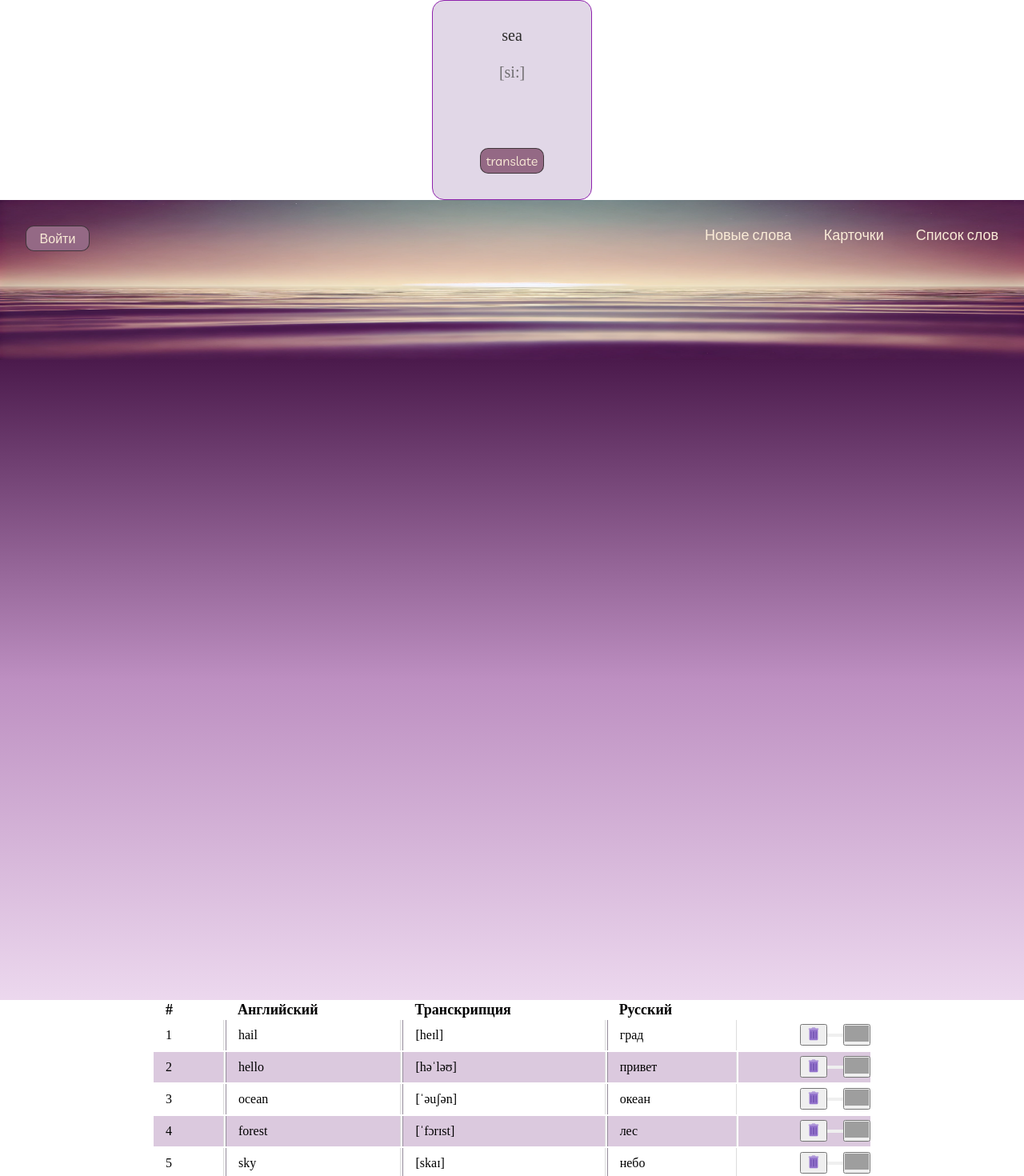
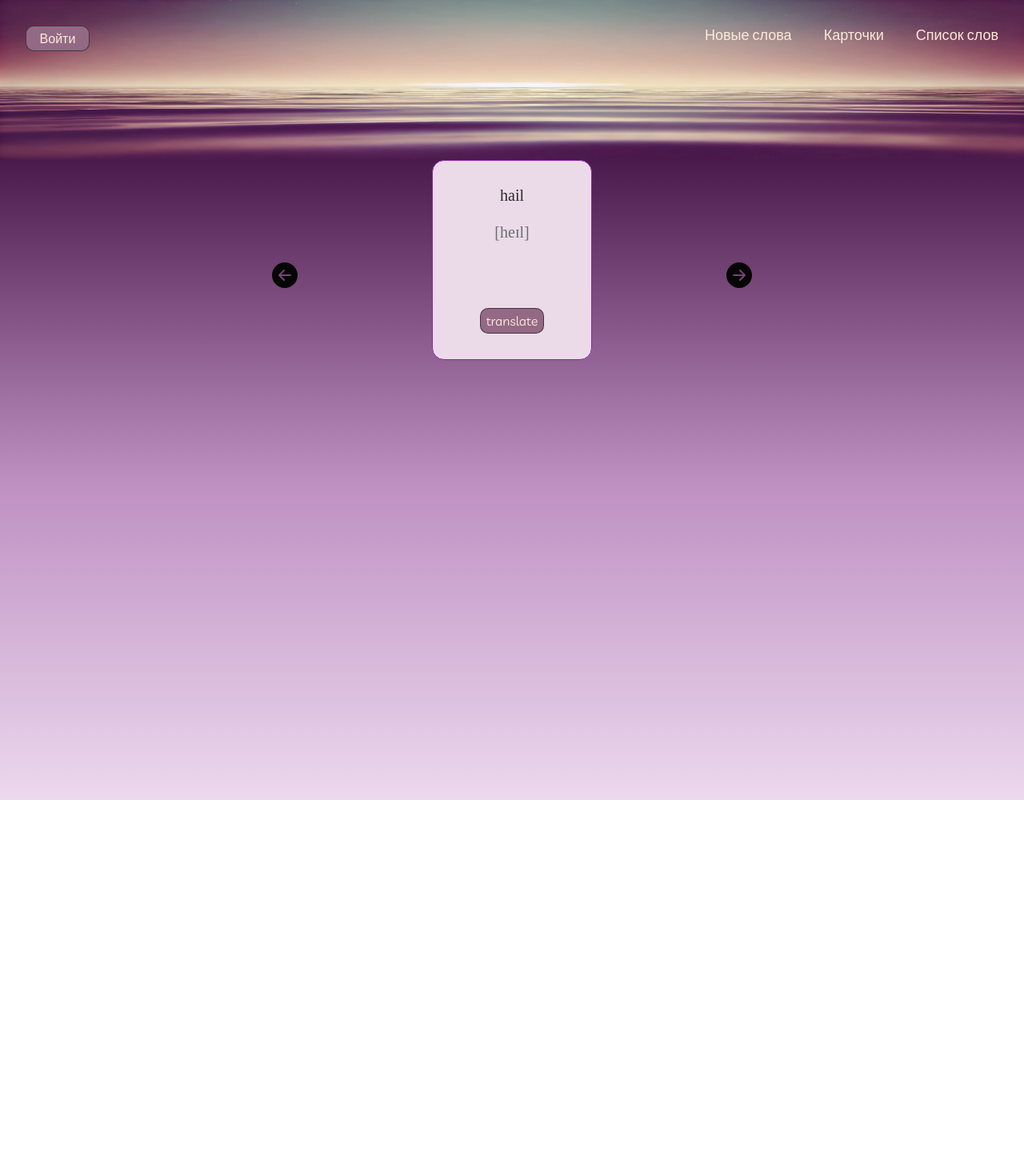
Before and after one commit to diloytd/flashcards, a React (Vite) app: page /card in a window 1280 px wide. Shown: the top 1470 px of the page at 80% size. After the commit the page ends 1000 px from the top, so only its background shows below. Built offline with nearby package versions, Linux system fonts and the light colour scheme; grey boxes are pictures that could not be loaded; a web font is replaced by a local one.

Commit message:
recreate app

```diff
--- a/package.json
+++ b/package.json
@@ -10,8 +10,12 @@
     "preview": "vite preview"
   },
   "dependencies": {
+    "classnames": "^2.5.1",
     "react": "^18.2.0",
+    "react-bs-icons": "^1.0.0",
     "react-dom": "^18.2.0",
+    "react-icons": "^5.2.1",
+    "react-router-dom": "^6.24.1",
     "sass": "^1.77.6",
     "vite-plugin-svg-sprite": "^0.5.2"
   },
--- a/src/App.jsx
+++ b/src/App.jsx
@@ -1,24 +1,37 @@
-import './App.scss';
-import Header from './Header/header.jsx';
-import Main from './Main/main.jsx';
-import Table from './ListTable/table.jsx';
-import date from './Date/date.json' ;
-import Card from './Card/card.jsx';
-
+import "./App.scss";
+import { useState, useEffect } from "react";
+import Header from "./Header/header.jsx";
+import Main from "./Main/main.jsx";
+import Table from "./ListTable/table.jsx";
+import date from "./Date/date.json";
+import Card from "./Card/card.jsx";
+import ChangeCard from "./Card/button.jsx";
+import { BrowserRouter as Router, Routes, Route, Link } from "react-router-dom";
 
 function App() {
+    let [currentState, setCurrentState] = useState(date);
+    const [show, setShow] = useState(true);
 
- return (
-    <>
-      <Card date={date}/>
-      <Header/>
-      <Main/>
-      <Table date={date}/>
-      <Card date={date}/>
-
-
-    </>
-  )
+    return (
+        <>
+            <Router>
+                <Header show={show} setShow={setShow} />
+                  <Routes>
+                    <Route path="/" element={<Main />} />
+                    <Route
+                        path="/card"
+                        element={
+                            <ChangeCard
+                                currentState={currentState}
+                                setCurrentState={setCurrentState}
+                            />
+                        }
+                    />
+                    <Route path="/table" element={<Table date={date} />} />
+                </Routes>
+            </Router>
+        </>
+    );
 }
 
-export default App
+export default App;
--- a/src/Card/button.jsx
+++ b/src/Card/button.jsx
@@ -1,10 +1,54 @@
 import style from "./card.module.scss";
+import Card from "./card";
+import { BsArrowLeftCircleFill, BsArrowRightCircleFill } from "react-icons/bs";
+import classNames from "classnames";
+import Date from "../Date/date.json"
+import { useState, useRef, useEffect } from "react";
+export default function ChangeCard ({ date, currentState, setCurrentState}) {
+    const [count, setCount] = useState(0);
+    const [click, setClick] = useState(true);
+    const btn = useRef();
+    console.log(Date.length - 1)
+    const nextSlide = () => {
+        if(count >= Date.length - 1){
+            setCount(0);
+             btn.current.disabled = true;
 
+}
+       setCount(count + 1);
+        setClick(true);
+    };
 
-export default function Button () {
+    const prevSlide = () => {
+        if(count == 0){
+            setCount(Date.length - 1);
+            btn.current.disabled = true;
+        }
+        setCount(count - 1);
+        setClick(true);
+    };
+
     return (
         <>
-            <button className={style.btn}>Translate</button>
+            <div className={style.container}>
+                <div className={style.carusel}>
+                    <BsArrowLeftCircleFill
+                        className={classNames(style.arrow, style.arrow_left)}
+                        onClick={prevSlide}
+                    />
+                        <Card
+                        {...currentState[count]}
+                        click={click}
+                        setClick={setClick}
+                    />
+                    <BsArrowRightCircleFill
+                        className={classNames(style.arrow, style.arrow_rigth)}
+                        onClick={nextSlide}
+                        ref={btn}
+
+                    />
+                </div>
+            </div>
         </>
-    )
+    );
 }
--- a/src/Card/card.jsx
+++ b/src/Card/card.jsx
@@ -1,39 +1,28 @@
 import style from "./card.module.scss";
-import { useState, useEffect } from "react";
-import Button from "./button";
+import classNames from "classnames";
 
-function Card ({date}) {
-    const [click, setClick] = useState(true);
-    const [show, setShow] = useState(true);
+function Card({ id, transcription, english, russian, click, setClick }) {
+    let handleClick = () => {
+        setClick(false);
+    };
 
-    let random = Math.round(Math.random() * date.length);
-    let meaning = date[random] ;
-
-
-
-let handleClick = () => {
-    setClick(false);
-  }
-
-
-return(
+    return (
         <>
-       <div key={meaning.id}className={style.card}>
-            <p className={style.word}>{meaning.english}</p>
-            <p className={style.transcription}>{meaning.transcription}</p>
-            {/* <button onClick={handleClick} style={{display : "block"}}>translate</button> */}
-     {click
-     ? <button className={style.btn} onClick={handleClick}>translate</button> : <p>{meaning.russian}</p>
-    }
-
-
-    </div>
-
-    </>
-    )
-
+           <div key={id} className={classNames(style.card)}>
+                        <p className={style.word}>{english}</p>
+                        <p className={style.transcription}>{transcription}</p>
+                        {click ? (
+                            <button
+                                className={classNames(style.btn)}
+                                onClick={handleClick}
+                            >
+                                translate
+                            </button>
+                        ) : (
+                            <p className={classNames(style.p)}>{russian}</p>
+                        )}
+                    </div>
+        </>
+    );
 }
-export default Card
-
-//? <p>{meaning.russian}</p> : <Button/>
-//<button onClick={handleClick} style={{display : {handleClick}}}/>
+export default Card;
--- a/src/Card/card.module.scss
+++ b/src/Card/card.module.scss
@@ -1,5 +1,13 @@
 @import '../Date/colors.scss';
 @import '../Date/mixins.scss';
+
+.container {
+   background: -webkit-linear-gradient(180deg, #a0778f,#bd8fc1,#ecd8ee);                         background: linear-gradient(180deg, #4b1a4c,#bd8fc1,#ecd8ee);
+  height: 100vh;
+
+}
+
+
 .card {
     padding: 20px;
     margin: 0 auto;
@@ -11,7 +19,7 @@
     align-items: center;
     border-radius: 15px;
     border: 1px solid rgb(143, 34, 173);
-    background-color:hsla(276, 25%, 64%, 0.345);
+    background-color:hsl(307, 30%, 89%);
     @include font(ligth,20px,rgb(43, 42, 42))
 }
 
@@ -23,3 +31,23 @@
   @include btn();
   margin-top:60px
  }
+
+ .carusel {
+   display: flex;
+   flex-direction: row;
+   margin: 0 auto;
+   justify-content: space-between;
+   width: 600px;
+    height: 400px;
+
+}
+
+
+
+ .arrow {
+   margin-top: 8rem;
+    width: 2rem;
+    height: 2rem;
+color: rgb(6, 6, 6);
+cursor: pointer;
+ }
--- a/src/Date/mixins.scss
+++ b/src/Date/mixins.scss
@@ -22,3 +22,8 @@
     background: #946985;
 
  }
+
+ @mixin container {
+    width: 100vw;
+    background: -webkit-linear-gradient(180deg, #a0778f,#bd8fc1,#ecd8ee);                         background: linear-gradient(180deg, #4b1a4c,#bd8fc1,#ecd8ee);
+}
--- a/src/Header/header.jsx
+++ b/src/Header/header.jsx
@@ -1,22 +1,49 @@
-import styles from './header.module.scss'
-import '../Date/Fonts/Livvic-MediumItalic.ttf'
-import '../Date/colors.scss'
-import '../Date/mixins.scss'
-function Header (){
+import styles from "./header.module.scss";
+import "../Date/Fonts/Livvic-MediumItalic.ttf";
+import "../Date/colors.scss";
+import "../Date/mixins.scss";
+
+import { useState } from "react";
+import {
+    BrowserRouter as Router,
+    Routes,
+    Route,
+    Link,
+    Outlet,
+} from "react-router-dom";
+function Header({ show, setShow }) {
+    let [currentState, setCurrentState] = useState(0);
+    const change = () => {
+        setShow(!show);
+    };
     return (
         <>
             <header className={styles.header}>
                 <div className={styles.nav}>
-        <button className={styles.btn}>Войти</button>
+                    <button className={styles.btn} onClick={change}>
+                        Войти
+                    </button>
                     <div className={styles.container}>
-            <div className="newWords"><a href='#'>Новые слова</a></div>
-            <div className="card"><a href='#'>Карточки</a></div>
-            <div className="listWord"><a href='#'>Список слов</a></div>
+                        <div className="newWords">
+                            <Link to="/table" onclick={change}>
+                                Новые слова
+                            </Link>
+                        </div>
+                        <div className="card">
+                            <Link to="/card" onclick={change}>
+                                Карточки
+                            </Link>
+                        </div>
+                        <div className="listWord">
+                            <Link to="/table" onclick={change}>
+                                Список слов
+                            </Link>
+                        </div>
                     </div>
                 </div>
             </header>
         </>
-    )
+    );
 }
 
-export default Header
+export default Header;
--- a/src/ListTable/button.jsx
+++ b/src/ListTable/button.jsx
@@ -2,10 +2,10 @@ import style from './table.module.scss'
 import {urlImg, urlImg2, urlImg3} from '../assets/icons.jsx';
 export {ButtonOk, ButtonDelete, ButtonEdit}
 
-function ButtonOk(){
+function ButtonOk({onClick}){
     return (
         <>
-           <button className="buttonOk">
+           <button className="buttonOk"  onClick={onClick}>
                 <span>
                     <img src={urlImg} alt="#" width={30} height={20}></img>
                 </span>
@@ -16,10 +16,10 @@ function ButtonOk(){
 
 
 
-function ButtonDelete(){
+function ButtonDelete({onClick}){
     return (
         <>
-            <button className="buttonDel">
+            <button className="buttonDel"  onClick={onClick}>
                 <span>
                     <img src={urlImg2} alt='Delete Word' width={30} height={20}></img>
                 </span>
@@ -29,10 +29,10 @@ function ButtonDelete(){
 }
 
 
-function ButtonEdit(){
+function ButtonEdit({onClick}){
     return (
         <>
-            <button className="buttonDel">
+            <button className="buttonDel" onClick={onClick}>
                 <span>
                     <img src={urlImg3} alt='Edit Word' width={30} height={20}></img>
                 </span>
--- /dev/null
+++ b/src/ListTable/row.jsx
@@ -0,0 +1,80 @@
+import { ButtonOk, ButtonDelete, ButtonEdit } from "./button.jsx";
+import style from "./table.module.scss";
+import React, { useState, useEffect } from "react";
+
+export default function Row({
+    date,
+    item,
+    index,
+    transcription,
+    russian,
+    english,
+    removeItem,
+}) {
+    //
+    const [showComponent, setShowComponent] = useState(true);
+    const [inputEnglish, setInputEnglish] = useState(english);
+    const [inputTranscription, setInputTranscription] = useState(transcription);
+    const [inputRussian, setInputRussian] = useState(russian);
+    const handleEdit = () => {
+        setShowComponent(false);
+    };
+    const handleOk = () => {
+        setShowComponent(true);
+    };
+
+    useEffect(() => {
+        setShowComponent;
+        setInputEnglish(english);
+        setInputTranscription(transcription);
+        setInputRussian(russian);
+    }, [english, transcription, russian]);
+
+    return (
+        <>
+            {showComponent ? (
+                <>
+                    <tr key={index}>
+                        <td>{index + 1}</td>
+                        <td>{inputEnglish}</td>
+                        <td>{inputTranscription}</td>
+                        <td>{inputRussian}</td>
+                        <ButtonDelete onClick={() => removeItem(index)} />
+                        <ButtonEdit onClick={handleEdit} />
+                        <ButtonOk onClick={handleOk} />
+                    </tr>
+                </>
+            ) : (
+                <tr key={index}>
+                    <td>{index + 1}</td>
+                    <td>
+                        <input
+                            className={style.input}
+                            value={inputEnglish}
+                            onChange={(e) => setInputEnglish(e.target.value)}
+                        />
+                    </td>
+                    <td>
+                        <input
+                            className={style.input}
+                            value={inputTranscription}
+                            onChange={(e) =>
+                                setInputTranscription(e.target.value)
+                            }
+                        ></input>
+                    </td>
+                    <td>
+                        <input
+                            className={style.input}
+                            value={inputRussian}
+                            onChange={(e) => setInputRussian(e.target.value)}
+                        ></input>
+                    </td>
+                    <ButtonDelete onClick={() => removeItem(index)} />
+                    <ButtonEdit onClick={handleEdit} />
+                    <ButtonOk onClick={handleOk} />
+                </tr>
+            )}
+        </>
+    );
+}
--- a/src/ListTable/table.jsx
+++ b/src/ListTable/table.jsx
@@ -1,21 +1,21 @@
 import style from "./table.module.scss";
 import React, { useState, useEffect } from "react";
-import { ButtonOk, ButtonDelete, ButtonEdit } from "./button.jsx";
+import Row from "./row.jsx";
 
-function Table({date}) {
-    const [showComponent, setShowComponent] = useState(true);
-    const [editIndex, setEditIndex] = useState(null);
-    const handleClick = (index) => {
-        let current = [...date];
-       setEditIndex(index);
-       handleComponent(index)
+function Table({ date }) {
+    const initialState = date.map((item, index) => ({
+        english: item.english,
+        transcription: item.transcription,
+        russian: item.russian,
+        key: item.id,
+    }));
+    const [state, setState] = useState(initialState);
+    const removeItem = (index) => {
+        setState((prevState) => prevState.filter((el, i) => i !== index));
     };
-    const handleComponent = () => {
-        setShowComponent(!showComponent)
-    }
-
     return (
         <>
+            <div className={style.container}>
                 <table className={style.table}>
                     <thead>
                         <tr>
@@ -26,35 +26,19 @@ function Table({date}) {
                         </tr>
                     </thead>
                     <tbody>
-                 {date.map((item, index) => (
-                    <tr key={index} className="block">
-                       <td>{index + 1}</td>
-                       {showComponent ?
-                       <>
-                        <td>{item.english}</td>
-                        <td>{item.transcription}</td>
-                        <td>{item.russian}</td>
-                        <div className={style.buttons}>
-                            <ButtonDelete />
-                            <button onClick={() => handleClick(index) } style={{width: '20px'}} />
-                            {editIndex == index &&  setShowComponent }
-                            <ButtonOk />
-                        </div>
-                        </>
-                        :
-                       <div className="row">
-                        <input placeholder={item.english}></input>
-                        <input placeholder={item.transcription}></input>
-                        <input placeholder={item.russian}></input>
-                        </div>
-                        }
-                       </tr>
-                    ))
-                }
-
-
+                        {state.map((item, index) => (
+                            <Row
+                                key={item.id}
+                                english={item.english}
+                                russian={item.russian}
+                                transcription={item.transcription}
+                                removeItem={removeItem}
+                                index={index}
+                            />
+                        ))}
                     </tbody>
                 </table>
+            </div>
         </>
     );
 }
```
Also changed, not shown: src/ListTable/input.jsx (added, +11 -0 lines), src/ListTable/table.module.scss (+13 -7 lines), 1 other file (tests, documents, lock files or other folders). Lines whose indentation alone changed are shown as unchanged.
